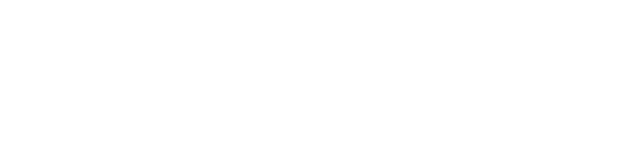
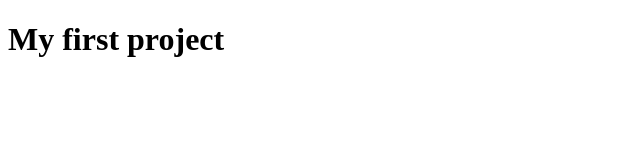
Before and after one commit to MohamedElHaddati/TestG1, a plain HTML site: page index.html in a window 1280 px wide. Shown: the whole page, without its empty margins (0-640 px from the left). Drawn offline with Linux system fonts and the light colour scheme.

Commit message:
My second commit

```diff
--- a/index.html
+++ b/index.html
@@ -1 +1,9 @@
 <!DOCTYPE html>
+<html>
+    <head>
+        <title>Example</title>
+    </head>
+    <body>
+        <h1>My first project</h1>
+    </body>
+</html>
```
